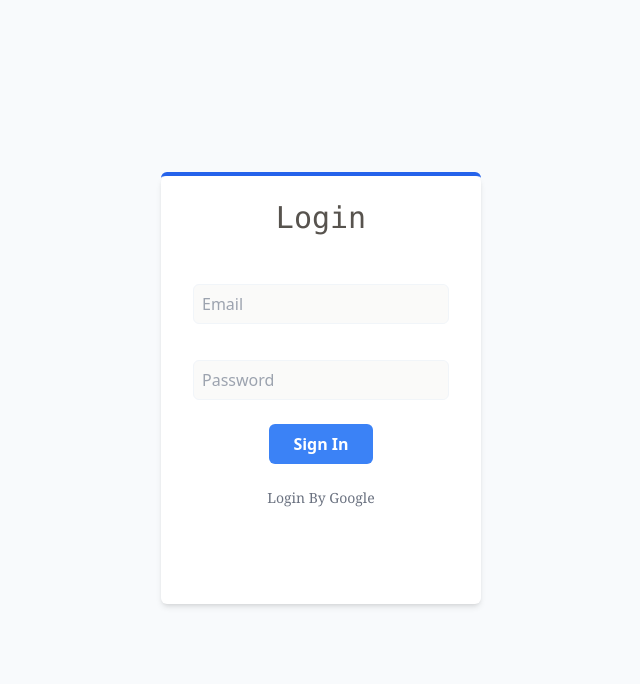
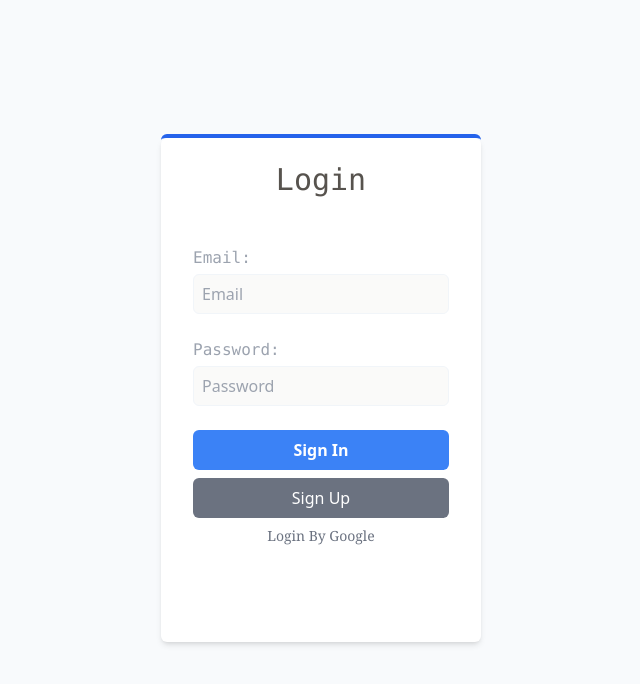
Before and after one commit to 3bdalah/trello, a React (Vite) app: page /login in a window 1280 px wide. Shown: the top 684 px of the page, without its empty margins (319-959 px from the left). Built offline with nearby package versions, Linux system fonts and the light colour scheme; no server answers.

Commit message:
fix(login): fixed issues style - added btn to route register - added labels to form login - removed labale gender from register form

```diff
--- a/src/components/Login/Login.jsx
+++ b/src/components/Login/Login.jsx
@@ -3,7 +3,7 @@ import { useEffect, useContext, useState } from "react";
 import jwt_decode from "jwt-decode";
 import * as Yup from "yup";
 import { useFormik } from "formik";
-import { useNavigate } from "react-router-dom";
+import { Link, useNavigate } from "react-router-dom";
 import axios from "axios";
 import { TokenContext } from "./../../Context/UserContext";
 import toast, { Toaster } from "react-hot-toast";
@@ -118,7 +118,13 @@ export default function Login() {
               {" "}
               Login
             </h3>
-            <div className="flex items-center justify-center flex-col">
+            <div className="flex items-start   justify-center flex-col">
+              <label
+                htmlFor="password"
+                className="mb-1 text-gray-400 font-mono capitalize"
+              >
+                email:
+              </label>
               <input
                 type="email"
                 className="h-10 p-2 w-full bg-stone-50 border-y border-x  border-slate-100 rounded-md"
@@ -132,7 +138,13 @@ export default function Login() {
                 <div className="alert alert-danger">{formik.errors.email}</div>
               ) : null}
             </div>
-            <div className="mt-9 flex items-center justify-center flex-col">
+            <div className="mt-4 flex items-start justify-center flex-col">
+              <label
+                htmlFor="password"
+                className="mb-1 text-gray-400 font-mono capitalize"
+              >
+                password:
+              </label>
               <input
                 type="password"
                 className="h-10 p-2 w-full bg-stone-50  border-y border-x  border-slate-100 rounded-md"
@@ -148,13 +160,19 @@ export default function Login() {
                 </div>
               ) : null}
             </div>
-            <div className="flex items-center justify-center">
+            <div className="flex flex-col items-center justify-center">
               <button
-                className="my-4 bg-blue-500 hover:bg-blue-700 text-white font-bold py-2 px-4 rounded focus:outline-none focus:shadow-outline"
+                className="w-full mt-4 bg-blue-500 transition duration-200 ease-linear hover:bg-blue-700 text-white font-semibold py-2 px-4 rounded focus:outline-none focus:shadow-outline"
                 type="submit"
               >
                 Sign In
               </button>
+              <Link
+                to="/register"
+                className="text-center w-full no-underline hover:shadow-md transition duration-200 ease-linear my-2 bg-gray-500 hover:bg-gray-800 text-white  py-2 px-4 rounded focus:outline-none focus:shadow-outline"
+              >
+                Sign Up
+              </Link>
             </div>
             <div className="flex items-center justify-center flex-col lowercase">
               <h5 className="mb-4 text-gray-500 text-center font-serif  text-sm capitalize">
--- a/src/components/Register/Register.jsx
+++ b/src/components/Register/Register.jsx
@@ -1,12 +1,11 @@
 import { useFormik } from "formik";
-import { useNavigate,Link } from "react-router-dom";
+import { useNavigate, Link } from "react-router-dom";
 import toast, { Toaster } from "react-hot-toast";
 import * as Yup from "yup";
 import axios from "axios";
 
 export default function Register() {
-
-  const navigate = useNavigate()
+  const navigate = useNavigate();
   const notifySuccess = (message) => {
     toast.success(message);
   };
@@ -14,10 +13,7 @@ export default function Register() {
     toast.error(message);
   };
 
-
   const submitRegister = async (values) => {
-
-
     try {
       let { data } = await axios.post(
         "https://trello-backend-tlg1.onrender.com/signup",
@@ -25,19 +21,17 @@ export default function Register() {
       );
       console.log(data);
       if (data.message == "added successfully") {
-        notifySuccess("Success!")
-        setTimeout(()=>{
-          navigate("/login")
-        },3000)
-
-      } else{
-        notifyError("Failed to signup!")
-        console.log(data)
+        notifySuccess("Success!");
+        setTimeout(() => {
+          navigate("/login");
+        }, 3000);
+      } else {
+        notifyError("Failed to signup!");
+        console.log(data);
       }
     } catch (error) {
-      notifyError("Failed to signup!")
+      notifyError("Failed to signup!");
       console.log(error);
-
     }
   };
 
@@ -88,17 +82,15 @@ export default function Register() {
     },
     validationSchema,
     onSubmit: (values) => {
-
-      delete values["rePassword"]
+      delete values["rePassword"];
       submitRegister(values);
     },
   });
 
   return (
-    <div className="flex h-full justify-center ">
-      <Toaster/>
+    <div className="flex h-full justify-center mt-10">
+      <Toaster />
       <div className="m-auto rounded-md  border-t-4  border-blue-800 ">
-
         <form
           className="bg-white shadow-md  w-96 rounded px-8 pt-6 pb-8 mb-4"
           onSubmit={formik.handleSubmit}
@@ -179,7 +171,7 @@ export default function Register() {
             ""
           )}
           <input
-            className="h-10 p-2 w-full  border-1 border-gray-100  mb-4  border-y border-x rounded-md"
+            className="h-10 p-2 w-full  border-1 border-gray-100  mb-4 border-y border-x rounded-md"
             placeholder="Password Confirmation"
             type="password"
             name="rePassword"
@@ -192,9 +184,15 @@ export default function Register() {
           ) : (
             ""
           )}
-<label htmlFor="gender" className="h-10 p-2 w-full mb-4 rounded-md">Gender</label>
-<select className="h-10 p-2 w-full border-1 border-gray-100 mb-4 border-y border-x rounded-md" name="gender" id="gender" onChange={formik.handleChange} value={formik.values.gender}>
-  <option >Select</option>
+
+          <select
+            className="h-10 p-2 text-gray-400  w-full border-1 border-gray-100 mb-4 border-y border-x rounded-md"
+            name="gender"
+            id="gender"
+            onChange={formik.handleChange}
+            value={formik.values.gender}
+          >
+            <option>Gender....</option>
             <option value="male">Male</option>
             <option value="female">Female</option>
           </select>
```
Lines whose indentation alone changed are shown as unchanged.
